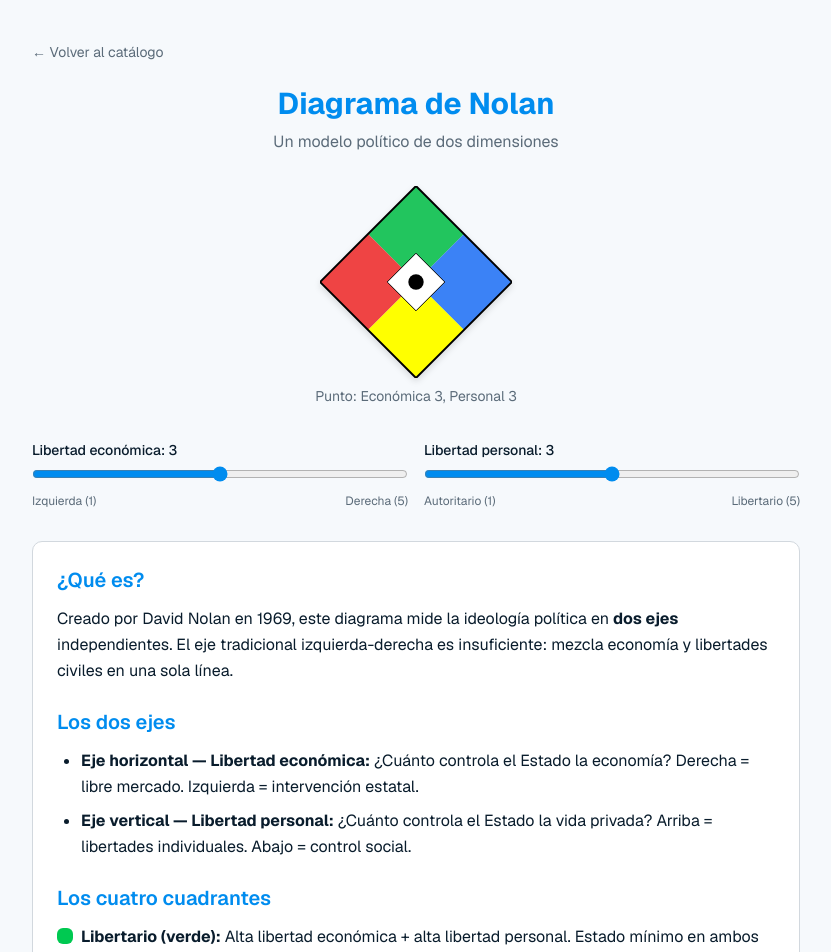
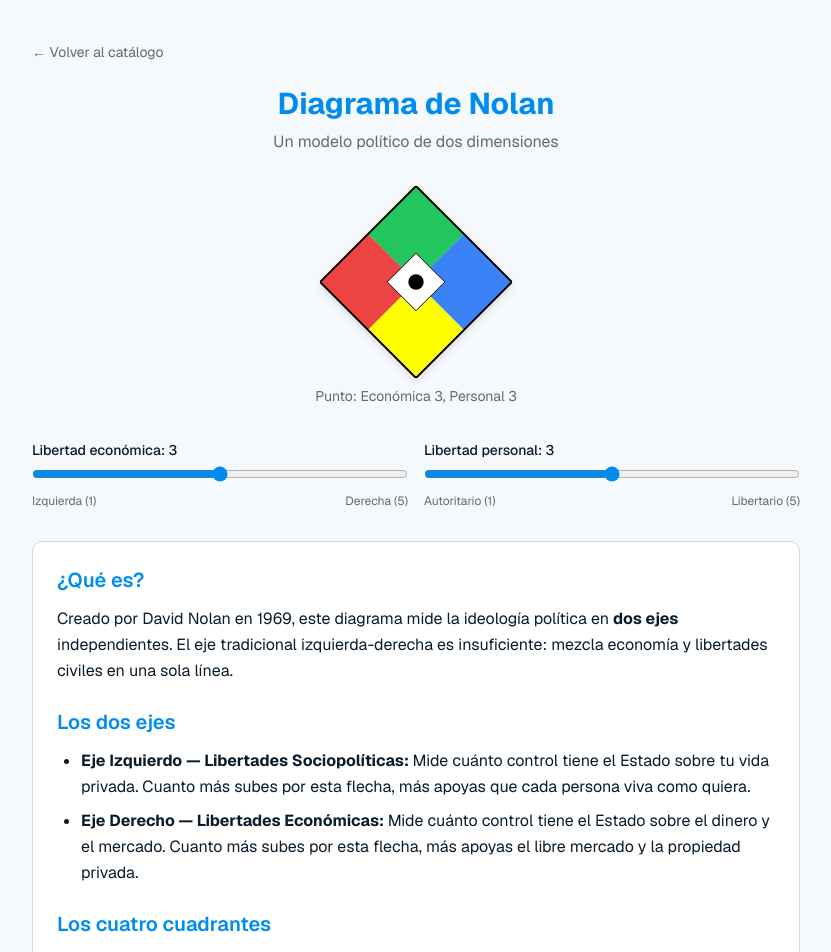
Before and after one commit to aleknss/animepol, a Next.js app: page /diagrama-nolan in a window 1280 px wide. Shown: the top 952 px of the page, without its empty margins (224-1055 px from the left). Built offline with nearby package versions, Linux system fonts and the light colour scheme.

Commit message:
Explicacion diagrama

```diff
--- a/app/diagrama-nolan/page.tsx
+++ b/app/diagrama-nolan/page.tsx
@@ -90,14 +90,11 @@ export default function DiagramaNolanPage() {
             </h2>
             <ul className="list-disc pl-6 space-y-2">
               <li>
-                <strong>Eje horizontal — Libertad económica:</strong> ¿Cuánto
-                controla el Estado la economía? Derecha = libre mercado.
-                Izquierda = intervención estatal.
+                <strong>Eje Izquierdo — Libertades Sociopolíticas: </strong>Mide cuánto control tiene el Estado sobre tu vida privada. Cuanto más subes por esta flecha, más apoyas que cada persona viva como quiera.
               </li>
               <li>
-                <strong>Eje vertical — Libertad personal:</strong> ¿Cuánto
-                controla el Estado la vida privada? Arriba = libertades
-                individuales. Abajo = control social.
+                <strong> Eje Derecho — Libertades Económicas: </strong>Mide cuánto control tiene el Estado sobre el dinero y el mercado. Cuanto más subes por esta flecha, más apoyas el libre mercado y la propiedad privada.
+
               </li>
             </ul>
           </section>
```
